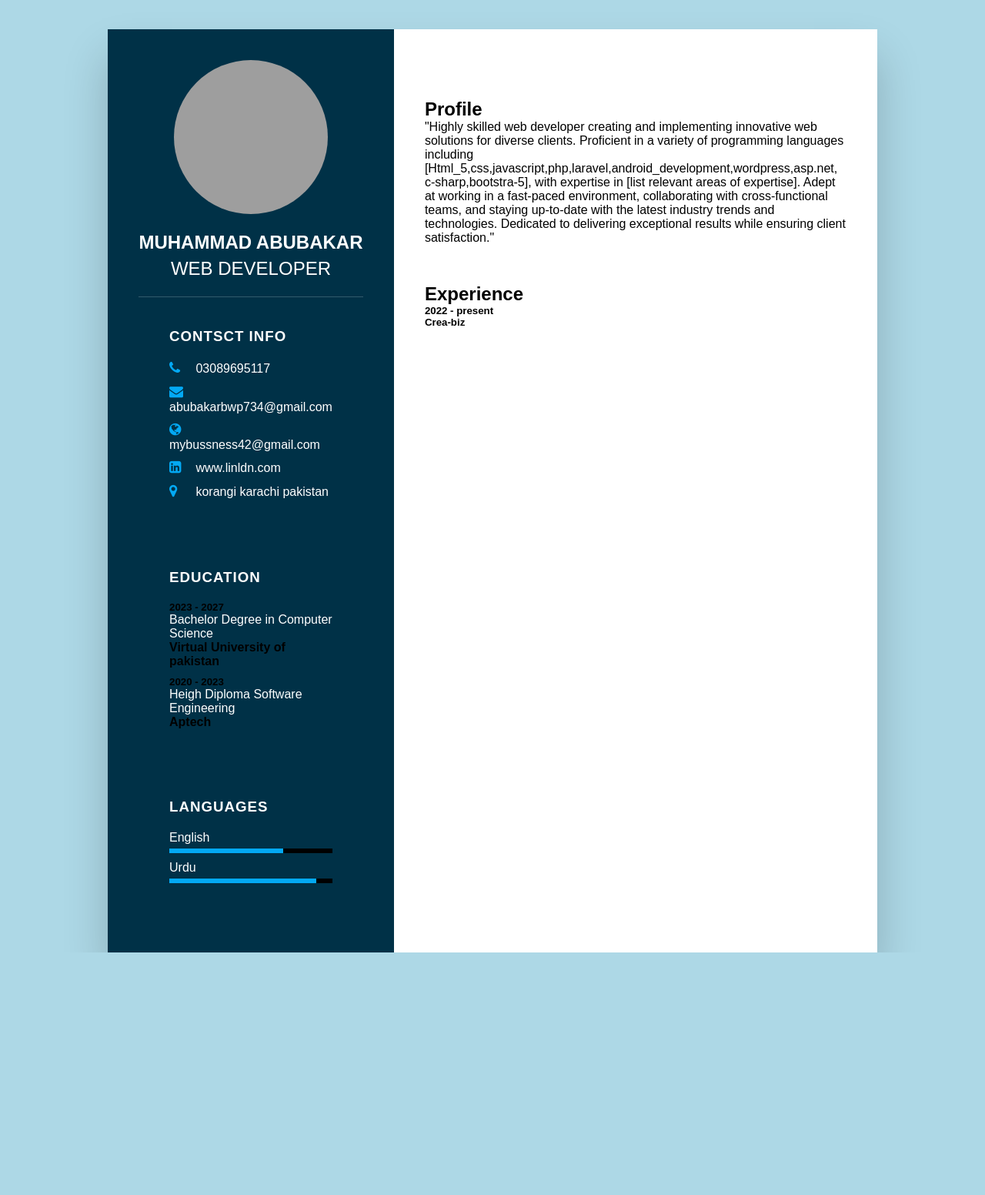
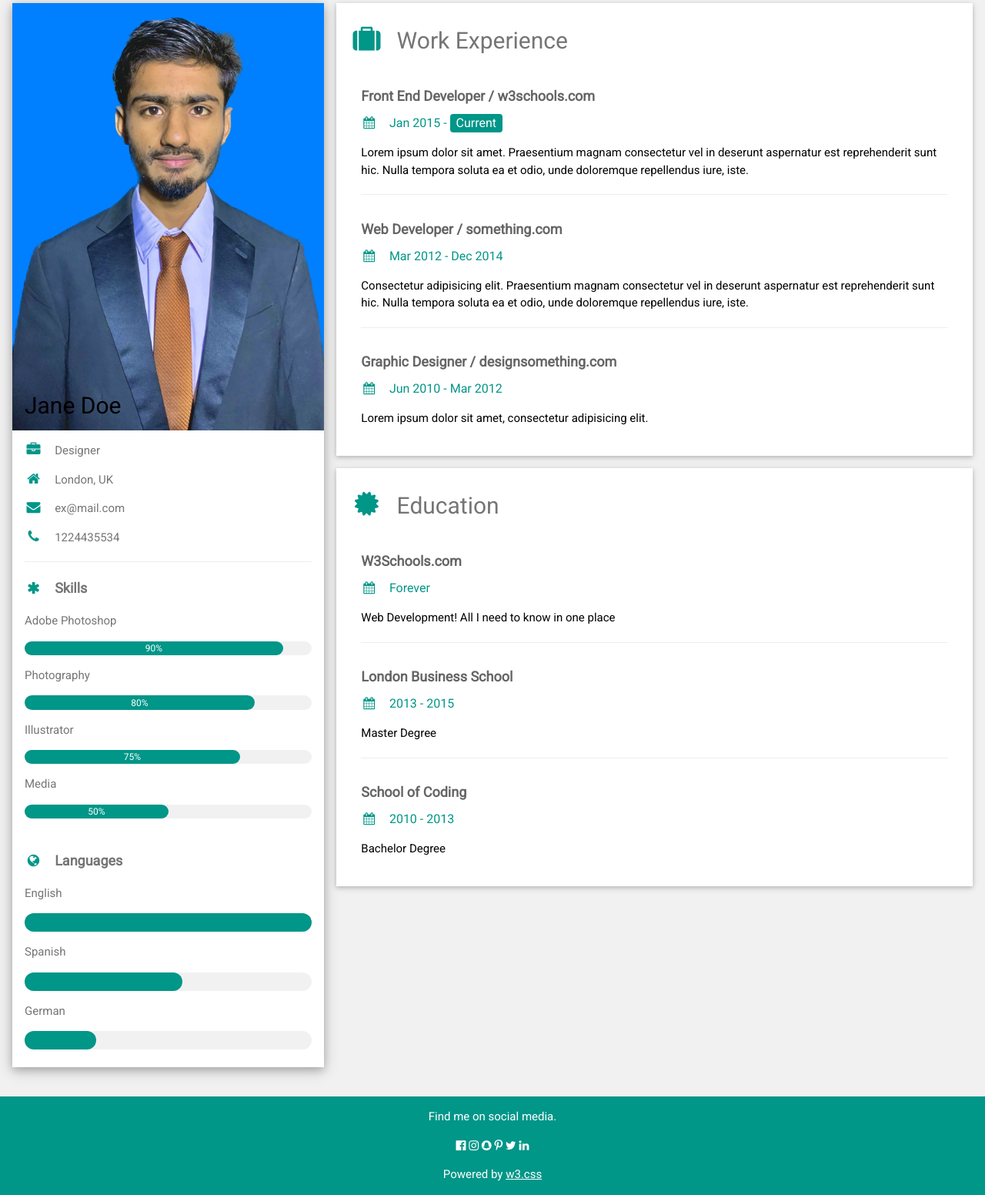
Before and after one commit to MeAbubakar/myresume, a plain HTML site: page index.html in a window 1280 px wide. Shown: the part 12-1564 px from the top of the page at 77% size. Before the commit the page ends 1249 px from the top, so only its background shows below. Drawn offline with nearby package versions, Linux system fonts and the light colour scheme; grey boxes are pictures that could not be loaded.

Commit message:
Update index.html

```diff
--- a/index.html
+++ b/index.html
@@ -1,291 +1,144 @@
 <!DOCTYPE html>
-<html lang="en">
-<head>
+<html>
+<title>W3.CSS Template</title>
 <meta charset="UTF-8">
-    <meta name="viewport" content="width=device-width, initial-scale=1.0">
-    <title>Resume</title>
-    <link rel="stylesheet" href="style.css">
-    <link rel="stylesheet" href="https://cdnjs.cloudflare.com/ajax/libs/font-awesome/4.7.0/css/font-awesome.css" integrity="sha512-5A8nwdMOWrSz20fDsjczgUidUBR8liPYU+WymTZP1lmY9G6Oc7HlZv156XqnsgNUzTyMefFTcsFH/tnJE/+xBg==" crossorigin="anonymous" referrerpolicy="no-referrer" />
-</head>
+<meta name="viewport" content="width=device-width, initial-scale=1">
+<link rel="stylesheet" href="https://www.w3schools.com/w3css/4/w3.css">
+<link rel='stylesheet' href='https://fonts.googleapis.com/css?family=Roboto'>
+<link rel="stylesheet" href="https://cdnjs.cloudflare.com/ajax/libs/font-awesome/4.7.0/css/font-awesome.min.css">
+<style>
+html,body,h1,h2,h3,h4,h5,h6 {font-family: "Roboto", sans-serif}
+</style>
+<body class="w3-light-grey">
 
-<style>
+<!-- Page Container -->
+<div class="w3-content w3-margin-top" style="max-width:1400px;">
 
+  <!-- The Grid -->
+  <div class="w3-row-padding">
 
+    <!-- Left Column -->
+    <div class="w3-third">
 
+      <div class="w3-white w3-text-grey w3-card-4">
+        <div class="w3-display-container">
+          <img src="Picsart_23-02-20_01-09-45-813.jpg" style="width:100%" alt="Avatar">
+          <div class="w3-display-bottomleft w3-container w3-text-black">
+            <h2>Jane Doe</h2>
+          </div>
+        </div>
+        <div class="w3-container">
+          <p><i class="fa fa-briefcase fa-fw w3-margin-right w3-large w3-text-teal"></i>Designer</p>
+          <p><i class="fa fa-home fa-fw w3-margin-right w3-large w3-text-teal"></i>London, UK</p>
+          <p><i class="fa fa-envelope fa-fw w3-margin-right w3-large w3-text-teal"></i>ex@mail.com</p>
+          <p><i class="fa fa-phone fa-fw w3-margin-right w3-large w3-text-teal"></i>1224435534</p>
+          <hr>
 
-    *{
-        margin: 0;
-        padding: 0;
-        box-sizing: border-box;
-        font-family: 'Poppins', sans-serif;
+          <p class="w3-large"><b><i class="fa fa-asterisk fa-fw w3-margin-right w3-text-teal"></i>Skills</b></p>
+          <p>Adobe Photoshop</p>
+          <div class="w3-light-grey w3-round-xlarge w3-small">
+            <div class="w3-container w3-center w3-round-xlarge w3-teal" style="width:90%">90%</div>
+          </div>
+          <p>Photography</p>
+          <div class="w3-light-grey w3-round-xlarge w3-small">
+            <div class="w3-container w3-center w3-round-xlarge w3-teal" style="width:80%">
+              <div class="w3-center w3-text-white">80%</div>
+            </div>
+          </div>
+          <p>Illustrator</p>
+          <div class="w3-light-grey w3-round-xlarge w3-small">
+            <div class="w3-container w3-center w3-round-xlarge w3-teal" style="width:75%">75%</div>
+          </div>
+          <p>Media</p>
+          <div class="w3-light-grey w3-round-xlarge w3-small">
+            <div class="w3-container w3-center w3-round-xlarge w3-teal" style="width:50%">50%</div>
+          </div>
+          <br>
 
-    }
+          <p class="w3-large w3-text-theme"><b><i class="fa fa-globe fa-fw w3-margin-right w3-text-teal"></i>Languages</b></p>
+          <p>English</p>
+          <div class="w3-light-grey w3-round-xlarge">
+            <div class="w3-round-xlarge w3-teal" style="height:24px;width:100%"></div>
+          </div>
+          <p>Spanish</p>
+          <div class="w3-light-grey w3-round-xlarge">
+            <div class="w3-round-xlarge w3-teal" style="height:24px;width:55%"></div>
+          </div>
+          <p>German</p>
+          <div class="w3-light-grey w3-round-xlarge">
+            <div class="w3-round-xlarge w3-teal" style="height:24px;width:25%"></div>
+          </div>
+          <br>
+        </div>
+      </div><br>
 
-
-    body{
-
-    background-color: lightblue;
-    justify-content: center;
-    display: flex;
-    align-items: center;
-    min-height: 100vh;
-
-
-
-    }
-    .container{
-        margin-top: 50px;
-        position: relative;
-        background-color: #fff;
-        width: 100%;
-        max-width: 1000px;
-        min-height: 1000px;
-        display: grid;
-        grid-template-columns: 1fr 2fr;
-        box-shadow: 0 35px 55px rgba(0, 0, 0, 0.2);
-    }
-    .container .left-side{
-    position: relative;
-    background: #003147;
-    padding: 40px;
-
-
-
-    }
-    .container .right-side{
-
-        position: relative;
-        background: #fff;
-        padding: 40px;
-
-    }
-    .porfile-text{
-    position: relative;
-    display: flex;
-    flex-direction: column;
-    align-items: center;
-    padding-bottom: 20px;
-    border-bottom: 1px solid rgba(255,255,255,0.2);
-    }
-    .porfile-text .image-Box{
-       position: relative;
-       width: 200px;
-       height: 200px;
-       border-radius: 50%;
-       overflow: hidden;
-    }
-    .porfile-text .image-Box img{
-
-        position: absolute;
-        top: 0px;
-        left: 0px;
-        width: 100%;
-        height: 100%;
-        object-fit: cover;
-    }
-
-    .porfile-text h2{
-    color: #fff;
-    font-size: 1.5em;
-    margin-top: 20px;
-    text-transform: uppercase;
-    text-align: center;
-    font-weight: 600;
-    line-height: 1.4em;
-
-    }
-    .porfile-text h2 span{
-        font-weight: 0.8em;
-        font-weight: 300;
-    }
-    .contactInfo{
-
-        padding: 40px;
-    }
-    .title{
-
-        color: #fff;
-        text-transform: uppercase;
-        font-weight: 600;
-        letter-spacing: 1px;
-        margin-bottom: 20px;
-    }
-
-    .contactInfo ul{
-        position: relative;
-    }
-    .contactInfo ul li{
-    position: relative;
-    list-style: none;
-    margin:  10px 0px;
-    cursor: pointer;
-
-    }
-    .contactInfo ul li .icon{
-        display: inline-block;
-        width: 30px;
-        font-size: 18px;
-        color: #03a9f4;
-
-    }
-    .contactInfo ul li span{
-        color: #fff;
-    }
-    .contactInfo.education h5{
-        color: #03a9f4;
-        font-weight: 500;
-
-    }
-    .contactInfo h4:nth-child(2){
-        font-family: sans-serif;
-        color: #fff;
-        font-weight: 500;
-    }
-    .contactInfo.language .percent{
-
-        position: relative;
-        width: 100%;
-        height: 6px;
-        background: rgb(0, 0, 0);
-        margin-top: 5px;
-        display: block;
-        margin-top: 5px;
-
-    }
-    .contactInfo.language .percent div{
-        position: absolute;
-        top: 0;
-        left: 0;
-        height: 100%;
-        background: #03a9f4;
-
-    }
-    .about{
-        margin-top: 50px;
-
-    }
-    .about:last-child{
-        margin-bottom: 0;
-
-    }
-
-
-
-
-
-
-
-
-
-</style>
-<body>
-     <div class="container">
-<div class="left-side">
-
-    <div class="porfile-text">
-<div class="image-Box">
-<img src=" https://google.com/photo/AF1QipNI1m_0Rt-a0EpF12nAwvjJMQFHkF1eUKlMDP_x" alt="">
-</div>
-<h2>Muhammad Abubakar<br> <span>Web Developer</span></h2>
+    <!-- End Left Column -->
     </div>
 
-<div class="contactInfo">
-<h3 class="title"> contsct Info</h3>
-<ul>
-    <li>
-        <span class="icon"><i class="fa fa-phone" aria-hidden="true"></i></span>
-        <span class="text">03089695117</span>
-    </li>
+    <!-- Right Column -->
+    <div class="w3-twothird">
 
-    <li>
-        <span class="icon"><i class="fa fa-envelope" aria-hidden="true"></i></span>
-        <span class="text">abubakarbwp734@gmail.com</span>
-    </li>
-    <li>
-        <span class="icon"><i class="fa fa-globe" aria-hidden="true"></i>
-        </span>
-        <span class="text">mybussness42@gmail.com</span>
-    </li>
-    <li>
-        <span class="icon"><i class="fa fa-linkedin-square" aria-hidden="true"></i></span>
-        <span class="text">www.linldn.com</span>
-    </li>
-    <li>
-        <span class="icon"><i class="fa fa-map-marker" aria-hidden="true"></i></span>
-        <span class="text"> korangi karachi pakistan</span>
-    </li>
-</ul>
+      <div class="w3-container w3-card w3-white w3-margin-bottom">
+        <h2 class="w3-text-grey w3-padding-16"><i class="fa fa-suitcase fa-fw w3-margin-right w3-xxlarge w3-text-teal"></i>Work Experience</h2>
+        <div class="w3-container">
+          <h5 class="w3-opacity"><b>Front End Developer / w3schools.com</b></h5>
+          <h6 class="w3-text-teal"><i class="fa fa-calendar fa-fw w3-margin-right"></i>Jan 2015 - <span class="w3-tag w3-teal w3-round">Current</span></h6>
+          <p>Lorem ipsum dolor sit amet. Praesentium magnam consectetur vel in deserunt aspernatur est reprehenderit sunt hic. Nulla tempora soluta ea et odio, unde doloremque repellendus iure, iste.</p>
+          <hr>
         </div>
-
-
-
-<div class="contactInfo">
-    <h3 class="title">Education</h3>
-    <ul>
-       <li>
-        <h5>2023 - 2027 </h5>
-        <h4>Bachelor Degree in Computer Science</h4>
-        <h4>Virtual University of pakistan</h4>
-       </li>
-       <li>
-        <h5>2020 - 2023 </h5>
-        <h4>Heigh Diploma Software Engineering</h4>
-        <h4>Aptech</h4>
-       </li>
-    </ul>
+        <div class="w3-container">
+          <h5 class="w3-opacity"><b>Web Developer / something.com</b></h5>
+          <h6 class="w3-text-teal"><i class="fa fa-calendar fa-fw w3-margin-right"></i>Mar 2012 - Dec 2014</h6>
+          <p>Consectetur adipisicing elit. Praesentium magnam consectetur vel in deserunt aspernatur est reprehenderit sunt hic. Nulla tempora soluta ea et odio, unde doloremque repellendus iure, iste.</p>
+          <hr>
         </div>
-
-
-
-    <div class="contactInfo language">
-        <h3 class="title">Languages</h3>
-        <ul>
-
-
-                <li>
-                    <span class="text">English</span>
-                    <span class="percent">
-                        <div style="width: 70%;"></div>
-                    </span>
-                  </li>
-                  <li>
-                  <span class="text">Urdu</span>
-                      <span class="percent">
-                        <div style="width: 90%;"></div>
-                      </span>
-                 </li>
-        </ul>
+        <div class="w3-container">
+          <h5 class="w3-opacity"><b>Graphic Designer / designsomething.com</b></h5>
+          <h6 class="w3-text-teal"><i class="fa fa-calendar fa-fw w3-margin-right"></i>Jun 2010 - Mar 2012</h6>
+          <p>Lorem ipsum dolor sit amet, consectetur adipisicing elit. </p><br>
         </div>
       </div>
 
-
-                        <!------------------ Right Side----------------------->
-
-<div class="right-side">
-<div class="about">
-<h2 class="title2">Profile</h2>
-<p>"Highly skilled web developer creating and implementing innovative web solutions for diverse clients.
-    Proficient in a variety of programming languages including
-    [Html_5,css,javascript,php,laravel,android_development,wordpress,asp.net,
-    c-sharp,bootstra-5], with expertise in [list relevant areas of expertise]. Adept at working in a fast-paced
-    environment, collaborating with cross-functional teams, and staying up-to-date with the latest industry
-    trends and technologies. Dedicated to delivering exceptional results while ensuring client satisfaction."</p>
+      <div class="w3-container w3-card w3-white">
+        <h2 class="w3-text-grey w3-padding-16"><i class="fa fa-certificate fa-fw w3-margin-right w3-xxlarge w3-text-teal"></i>Education</h2>
+        <div class="w3-container">
+          <h5 class="w3-opacity"><b>W3Schools.com</b></h5>
+          <h6 class="w3-text-teal"><i class="fa fa-calendar fa-fw w3-margin-right"></i>Forever</h6>
+          <p>Web Development! All I need to know in one place</p>
+          <hr>
+        </div>
+        <div class="w3-container">
+          <h5 class="w3-opacity"><b>London Business School</b></h5>
+          <h6 class="w3-text-teal"><i class="fa fa-calendar fa-fw w3-margin-right"></i>2013 - 2015</h6>
+          <p>Master Degree</p>
+          <hr>
+        </div>
+        <div class="w3-container">
+          <h5 class="w3-opacity"><b>School of Coding</b></h5>
+          <h6 class="w3-text-teal"><i class="fa fa-calendar fa-fw w3-margin-right"></i>2010 - 2013</h6>
+          <p>Bachelor Degree</p><br>
+        </div>
       </div>
 
-
-
-<div class="about">
-    <h2 class="title2">Experience</h2>
-    <div class="box">
-<div class="year_company">
-    <h5>2022 - present</h5>
-    <h5> Crea-biz</h5>
-</div>
-    </div>
-     </div>
-<p></p>
+    <!-- End Right Column -->
     </div>
 
+  <!-- End Grid -->
   </div>
+
+  <!-- End Page Container -->
+</div>
+
+<footer class="w3-container w3-teal w3-center w3-margin-top">
+  <p>Find me on social media.</p>
+  <i class="fa fa-facebook-official w3-hover-opacity"></i>
+  <i class="fa fa-instagram w3-hover-opacity"></i>
+  <i class="fa fa-snapchat w3-hover-opacity"></i>
+  <i class="fa fa-pinterest-p w3-hover-opacity"></i>
+  <i class="fa fa-twitter w3-hover-opacity"></i>
+  <i class="fa fa-linkedin w3-hover-opacity"></i>
+  <p>Powered by <a href="https://www.w3schools.com/w3css/default.asp" target="_blank">w3.css</a></p>
+</footer>
+
 </body>
 </html>
```
Lines whose indentation alone changed are shown as unchanged.
